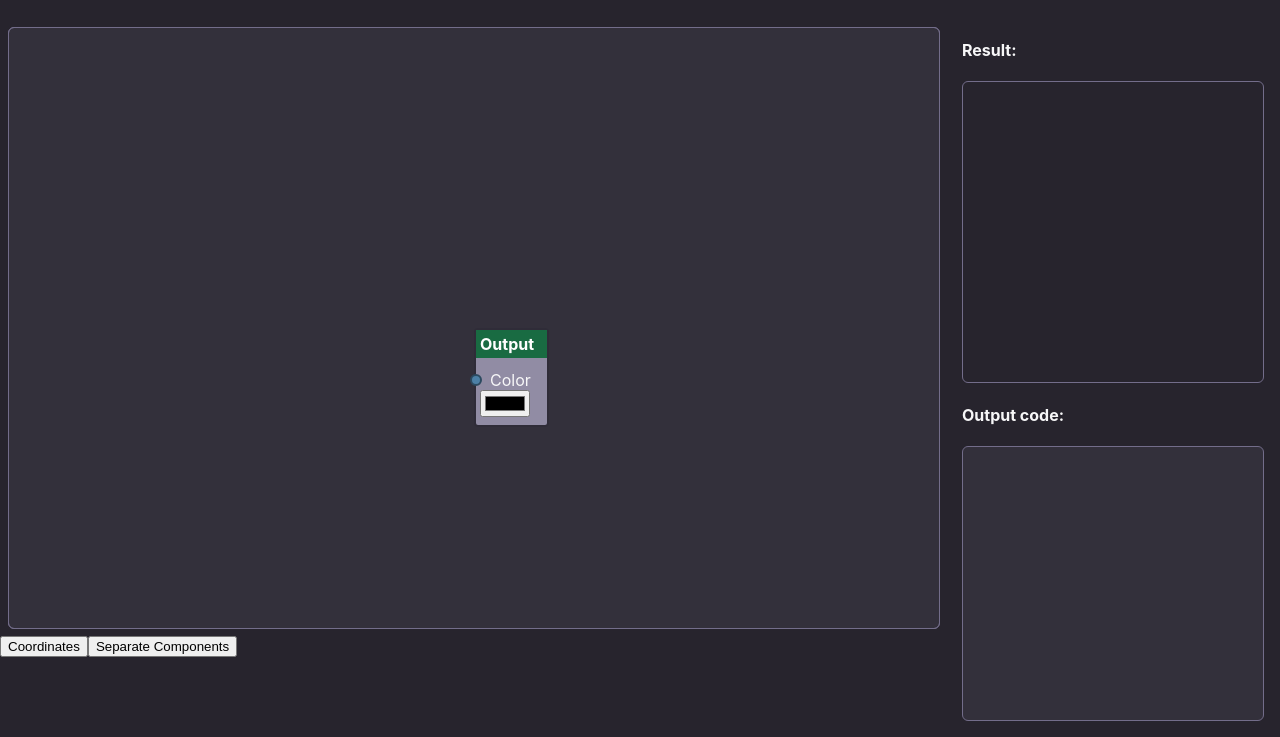
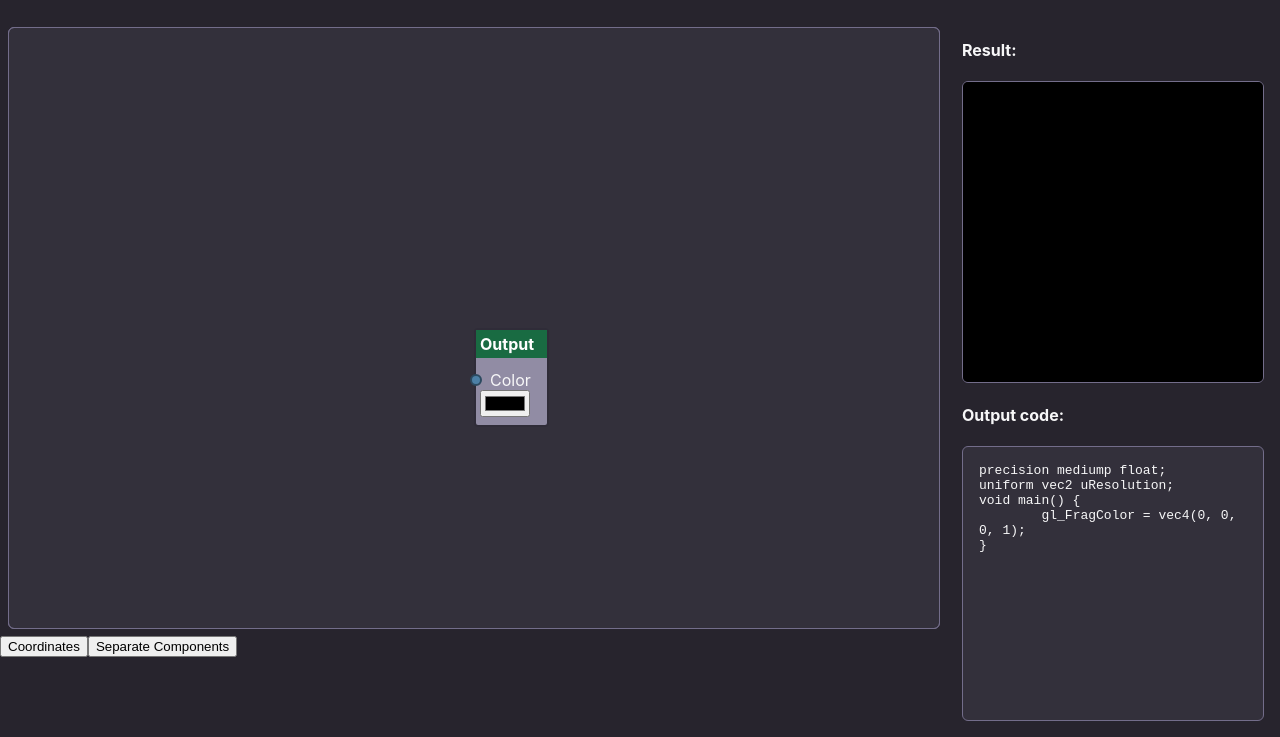
Before and after one commit to mcavazotti/webgl-nodes, a website built with Vite: page index.html in a window 1280 px wide. Shown: the part 63-800 px from the top of the page. Built offline with nearby package versions, Linux system fonts and the light colour scheme.

Commit message:
Code output + buttons + gl output + more UI stuff

```diff
--- a/index.html
+++ b/index.html
@@ -22,7 +22,7 @@
     <div id="output">
       <h4> Result: </h3>
         <div id="gl-output">
-           <canvas></canvas>
+           <canvas id="gl-output-canvas"></canvas>
         </div>
         <h4>Output code:</h4>
         <div id="code-output"></div>
--- a/src/node-editor/editor/editor.ts
+++ b/src/node-editor/editor/editor.ts
@@ -1,6 +1,7 @@
 import { Vector2 } from "../core/math/vector";
 import { Camera } from "../core/render/camera";
 import { cubicBelzier } from "../core/render/canvas-primitives";
+import { GlEnviroment } from "../gl/gl-enviroment";
 import { AVAILABLE_NODES } from "../nodes/definitions/definitions";
 import { outputNode } from "../nodes/definitions/output/output";
 import { Node } from "../nodes/node";
@@ -14,7 +15,8 @@ export class NodeEditor {
 
     private camera: Camera;
 
-    private nodeEngine: NodeEngine = new NodeEngine();
+    private nodeEngine: NodeEngine;
+    private glEnviroment: GlEnviroment;
 
     private inputState: {
         drag: DragAction | null;
@@ -34,10 +36,19 @@ export class NodeEditor {
 
         this.setInputHandlers();
 
+        this.glEnviroment = new GlEnviroment(`gl-${outputId}-canvas`);
+        this.nodeEngine = new NodeEngine(this.glEnviroment.uniforms, (code) => {
+            this.glEnviroment.refreshProgram(code);
+            const codeDiv = document.getElementById(`code-${outputId}`) as HTMLDivElement;
+
+            codeDiv.innerHTML = `<pre>${code}</pre>`;
+        });
+
         this.camera = new Camera(new Vector2(), 1, new Vector2(this.boardDiv.clientWidth, this.boardDiv.clientHeight));
 
         this.nodeEngine.addNode(new Node(outputNode));
         this.addNodesToBoard();
+
     }
 
     private addNodesToBoard() {
@@ -49,8 +60,14 @@ export class NodeEditor {
             this.boardDiv.appendChild(template.content);
             node.setHTMLElement();
             node.setListeners();
+
+            node.getOuterElement()!.style.transform = `scale(${1 / this.camera.zoom})`;
+            node.getOuterElement()!.style.transformOrigin = `top left`;
+
+
             this.setNodePosition(node);
         }
+
         this.drawConnections();
     }
 
@@ -62,6 +79,7 @@ export class NodeEditor {
     }
 
     private drawConnections() {
+        this.boardCanvasCtx.clearRect(0, 0, this.boardCanvas.width, this.boardCanvas.height);
         this.boardCanvasCtx.strokeStyle = 'white';
         this.boardCanvasCtx.lineWidth = 2;
         const connections = this.nodeEngine.getConnections();
@@ -108,8 +126,9 @@ export class NodeEditor {
         this.boardDiv.addEventListener('mousedown', (ev) => {
             if (ev.button == 0) {
                 this.inputState.drag = getDragAction(ev, this.camera, this.boardCanvas);
-                if (this.inputState.select && this.inputState.select.id != this.inputState.drag?.id)
+                if (this.inputState.select && this.inputState.select.id != this.inputState.drag?.id) {
                     this.nodeEngine.getNodeById(this.inputState.select.id)!.setSelection(false);
+                }
 
 
                 if (this.inputState.drag?.element == 'node') {
@@ -138,17 +157,13 @@ export class NodeEditor {
                 } finally {
                     if (this.inputState.drag) this.inputState.drag = null;
                 }
-
-                this.boardCanvasCtx.clearRect(0, 0, this.boardCanvas.width, this.boardCanvas.height);
-                this.drawConnections();
-
+                this.addNodesToBoard();
             }
 
             if (this.inputState.drag) this.inputState.drag = null;
         });
 
         this.boardDiv.addEventListener('mousemove', (ev) => {
-            this.boardCanvasCtx.clearRect(0, 0, this.boardCanvas.width, this.boardCanvas.height);
             this.drawConnections();
 
             if (this.inputState.drag) {
@@ -221,14 +236,9 @@ export class NodeEditor {
                 this.camera.zoom = Math.max(this.camera.zoom - 1, 1);
             }
 
-            for (const n of this.nodeEngine.getNodes()) {
-                n.getOuterElement()!.style.transform = `scale(${1 / this.camera.zoom})`;
-                n.getOuterElement()!.style.transformOrigin = `top left`;
-                this.setNodePosition(n);
-            }
 
-            this.boardCanvasCtx.clearRect(0, 0, this.boardCanvas.width, this.boardCanvas.height);
-            this.drawConnections();
+
+            this.addNodesToBoard();
 
         });
 
@@ -239,8 +249,10 @@ export class NodeEditor {
                 case 'Delete':
                     if (this.inputState.select) {
                         const node = this.nodeEngine.getNodeById(this.inputState.select.id)!;
-                        if (this.nodeEngine.removeNode(node))
+                        if (this.nodeEngine.removeNode(node)) {
                             this.inputState.select = null;
+                            this.addNodesToBoard();
+                        }
                     }
                     break;
             }
@@ -254,7 +266,7 @@ export class NodeEditor {
 
     addNode(nodeName: string) {
         const nodeConfig = AVAILABLE_NODES[nodeName];
-        this.nodeEngine.addNode(new Node(nodeConfig));
+        this.nodeEngine.addNode(new Node(nodeConfig, this.camera.position));
         this.addNodesToBoard();
     }
 }
--- /dev/null
+++ b/src/node-editor/gl/gl-enviroment.ts
@@ -0,0 +1,140 @@
+
+/**
+ * Class that handles the WebGL canvas context and the shader compilation and usage
+ */
+export class GlEnviroment {
+    /** Canvas HTML element */
+    canvas: HTMLCanvasElement;
+    /** WebGL context */
+    gl: WebGL2RenderingContext;
+
+    /** Vertices position buffer */
+    private positionBuffer: WebGLBuffer;
+
+    private vertexShaderSrc = `
+    attribute vec2 aVertexPos;
+
+    void main() {
+        gl_Position = vec4(aVertexPos,0,1);
+    }
+    `;
+
+    /** Uniforms available for fragment shader use */
+    readonly uniforms: string[] = [
+        "uniform vec2 uResolution;"
+    ];
+
+    /** Compiled vertex shader */
+    private vertexShader: WebGLShader;
+    /** Compiled fragment shader */
+    private fragmentShader?: WebGLShader;
+    /** Linked WebGL program */
+    private program?: WebGLProgram;
+
+    /**
+     * Initialize WebGL context and buffers
+     * @param canvasId Id of HTML canvas
+     */
+    constructor(canvasId: string) {
+        this.canvas = document.getElementById(canvasId) as HTMLCanvasElement;
+        let gl = this.canvas.getContext("webgl2");
+        if (!gl)
+            throw Error("WebGL 2 not supported in this browser");
+
+        this.gl = gl;
+
+        this.positionBuffer = gl.createBuffer()!;
+
+        gl.bindBuffer(gl.ARRAY_BUFFER, this.positionBuffer);
+
+        const positions = [
+            1.0, 1.0,
+            -1.0, 1.0,
+            1.0, -1.0,
+            -1.0, -1.0,
+        ];
+
+        gl.bufferData(gl.ARRAY_BUFFER, new Float32Array(positions), gl.STATIC_DRAW);
+
+        this.vertexShader = this.loadShader(this.gl.VERTEX_SHADER, this.vertexShaderSrc);
+
+    }
+
+    /**
+     *  Compile a shader
+     *
+     * @param type Shader type. It accepts `WebGLRenderingContextBase.VERTEX_SHADER` or `WebGLRenderingContextBase.FRAGMENT_SHADER`
+     * @param source Source code
+     * @returns Compiled WebGL shader
+     */
+    private loadShader(type: number, source: string): WebGLShader {
+        const shader = this.gl.createShader(type)!;
+        this.gl.shaderSource(shader, source);
+
+        this.gl.compileShader(shader);
+
+        if (!this.gl.getShaderParameter(shader, this.gl.COMPILE_STATUS)) {
+            let error = Error(`An error occurred compiling the shader: ${this.gl.getShaderInfoLog(shader)}`);
+            this.gl.deleteShader(shader);
+            throw error;
+        }
+
+        return shader;
+    }
+
+    /**
+     * Link the compile shaders into a program. This program is stored on `this.program`.
+     *
+     * The previous program, if exists, is disposed.
+     */
+    private createProgram() {
+        if (this.program)
+            this.gl.deleteProgram(this.program);
+
+        if (this.fragmentShader) {
+            this.program = this.gl.createProgram()!;
+            this.gl.attachShader(this.program, this.vertexShader);
+            this.gl.attachShader(this.program, this.fragmentShader);
+            this.gl.linkProgram(this.program);
+            if (!this.gl.getProgramParameter(this.program, this.gl.LINK_STATUS)) {
+                let error = Error(`Unable to initialize the shader program: ${this.gl.getProgramInfoLog(this.program)}`);
+                delete this.program;
+                throw error;
+            }
+        }
+    }
+
+    /**
+     * Draws on canvas using linked program
+     */
+    render() {
+        if (!this.program)
+            throw Error("Program not loaded");
+
+        this.gl.useProgram(this.program);
+
+        let vertexPosition = this.gl.getAttribLocation(this.program, 'aVertexPos');
+
+        let uResPosition = this.gl.getUniformLocation(this.program, "uResolution");
+        this.gl.uniform2f(uResPosition, this.canvas.width!, this.canvas.height!);
+
+        this.gl.clearColor(0, 0, 0, 0);
+        this.gl.clear(this.gl.COLOR_BUFFER_BIT);
+        this.gl.bindBuffer(this.gl.ARRAY_BUFFER, this.positionBuffer);
+        this.gl.vertexAttribPointer(vertexPosition, 2, this.gl.FLOAT, false, 0, 0);
+        this.gl.enableVertexAttribArray(vertexPosition);
+        this.gl.drawArrays(this.gl.TRIANGLE_STRIP, 0, 4);
+    }
+
+    /**
+     * Updates fragment shader and recompile the shader/program
+     *
+     * @param fragShaderSrc New fragment shader source code
+     */
+    refreshProgram(fragShaderSrc: string) {
+        // console.log(fragShaderSrc)
+        this.fragmentShader = this.loadShader(this.gl.FRAGMENT_SHADER, fragShaderSrc);
+        this.createProgram();
+        this.render();
+    }
+}
--- a/src/node-editor/nodes/node-engine.ts
+++ b/src/node-editor/nodes/node-engine.ts
@@ -1,5 +1,5 @@
 import { convertSocketTypes } from "./compiler/code-gen-helpers";
-import { NodeCompiler } from "./compiler/node-compiler";
+import { CompilationDoneFunc, NodeCompiler } from "./compiler/node-compiler";
 import { Node } from "./node";
 import { Socket } from "./types/interfaces";
 
@@ -7,6 +7,23 @@ export class NodeEngine {
     private nodes: Map<string, Node> = new Map();
     private sockets: Map<string, Socket> = new Map();
     private nodeCompiler: NodeCompiler = NodeCompiler.getInstance();
+
+    constructor(private uniforms: string[], private compileCalback: CompilationDoneFunc) {
+        this.nodeCompiler.setCompileRequestListener(() => {
+            return {
+                nodes: this.nodes,
+                root: this.getRootNode(),
+                uniforms: this.uniforms
+            }
+        });
+        this.nodeCompiler.setCompilationDoneListener((code) => {
+            console.log(code);
+            this.compileCalback(code);
+        });
+
+        this.nodeCompiler.beautifyCode = true;
+    }
+
 
     getRootNode() {
         return [...this.nodes.values()].find((n) => n.config.type == 'output')!
@@ -36,6 +53,7 @@ export class NodeEngine {
         this.nodes.set(n.config.state!.uid, n);
         n.config.inputSokets.forEach(s => this.sockets.set(s.state!.uid, s));
         n.config.outputSockets.forEach(s => this.sockets.set(s.state!.uid, s));
+        this.nodeCompiler.compile();
     }
 
     removeNode(node: Node): boolean {
@@ -84,6 +102,7 @@ export class NodeEngine {
     }
 
     deleteConnection(socketId: string) {
+        console.log('delete')
         let deleteCount = 0;
         const socket = this.sockets.get(socketId)!;
         if (socket.role == 'input') {
--- a/src/node-editor/nodes/node.ts
+++ b/src/node-editor/nodes/node.ts
@@ -22,7 +22,7 @@ export class Node extends HTMLComponent implements Selectable {
     selected: boolean = false;
     readonly config: NodeConfiguration;
 
-    constructor(config: NodeConfiguration) {
+    constructor(config: NodeConfiguration, postition: Vector2 = new Vector2()) {
         super();
         this.config = { ...config };
         this.config.inputSokets = config.inputSokets.map(s => this.setSocketConfig(s));
@@ -30,7 +30,7 @@ export class Node extends HTMLComponent implements Selectable {
         if (!this.config.state) {
             this.config.state = {
                 uid: `n-${Node.idNum.toString().padStart(4, '0')}`,
-                positition: new Vector2(),
+                positition: postition,
             };
         }
         else {
--- a/src/style/style.scss
+++ b/src/style/style.scss
@@ -82,5 +82,11 @@ header {
   #code-output {
     @include default-div;
     flex-grow: 2;
+    padding: $default-spacing;
+
+    pre {
+      margin: 0;
+      white-space: pre-wrap;
+    }
   }
 }
```
